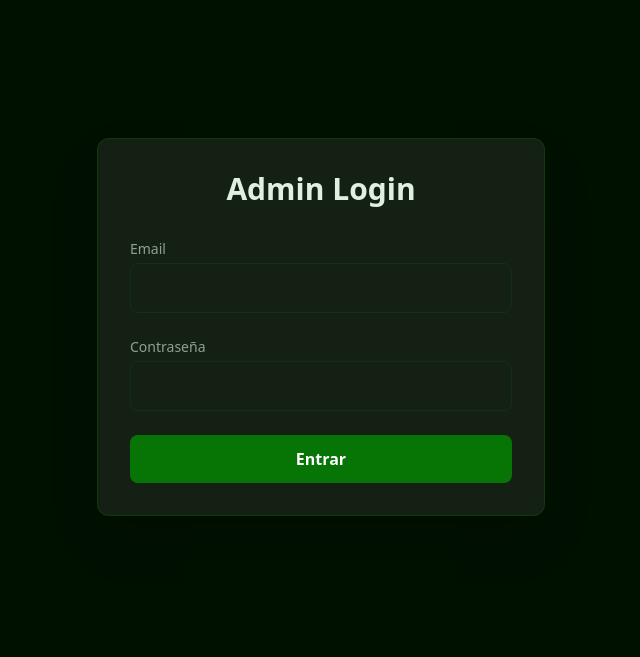
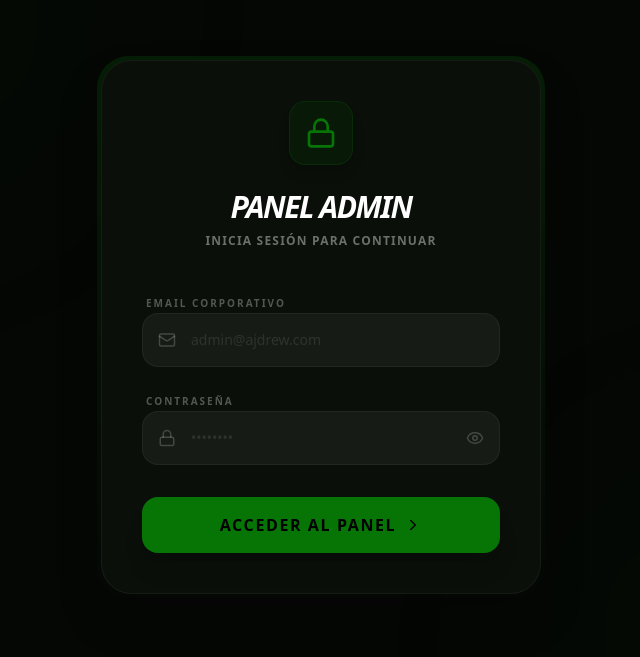
Before and after one commit to AndrewLicona/ajdrew-app, a Next.js app in the folder app/frontend/: page /login in a window 1280 px wide. Shown: the part 143-800 px from the top of the page, without its empty margins (319-959 px from the left). Built offline with nearby package versions, Linux system fonts and the light colour scheme.

Commit message:
feat(ui): improve login screen with password visibility toggle and premium styling

```diff
--- a/app/frontend/src/app/login/page.tsx
+++ b/app/frontend/src/app/login/page.tsx
@@ -3,10 +3,13 @@
 import React, { useState } from 'react';
 import { useRouter } from 'next/navigation';
 import Swal from 'sweetalert2';
+import { Eye, EyeOff, Lock, Mail, ChevronRight } from 'lucide-react';
+import { motion } from 'framer-motion';
 
 export default function LoginPage() {
     const [email, setEmail] = useState('');
     const [password, setPassword] = useState('');
+    const [showPassword, setShowPassword] = useState(false);
     const [loading, setLoading] = useState(false);
     const router = useRouter();
 
@@ -31,18 +34,23 @@ export default function LoginPage() {
 
             Swal.fire({
                 icon: 'success',
-                title: '¡Bienvenido!',
-                text: `Hola, ${data.user.nombre}`,
+                title: '¡Acceso Concedido!',
+                text: `Bienvenido de nuevo, ${data.user.nombre}`,
                 timer: 1500,
                 showConfirmButton: false,
+                background: '#0a0f0a',
+                color: '#fff',
+                iconColor: 'var(--color-primary)'
             });
 
             router.push('/admin');
         } catch (error: any) {
             Swal.fire({
                 icon: 'error',
-                title: 'Error',
+                title: 'Error de Acceso',
                 text: error.message,
+                background: '#0a0f0a',
+                color: '#fff',
             });
         } finally {
             setLoading(false);
@@ -50,47 +58,88 @@ export default function LoginPage() {
     };
 
     return (
-        <div className="min-h-screen flex items-center justify-center bg-[var(--color-bg)]">
-            <div className="w-full max-w-md p-8 bg-[var(--color-card)] rounded-xl border border-[var(--color-primary)]/30 shadow-2xl">
-                <h1 className="text-3xl font-bold text-center mb-8 text-[var(--color-text)]">Admin Login</h1>
+        <div className="min-h-screen flex items-center justify-center bg-[#050705] relative overflow-hidden">
+            {/* Background Decorative Elements */}
+            <div className="absolute top-0 left-0 w-full h-full overflow-hidden pointer-events-none">
+                <div className="absolute top-[-10%] left-[-10%] w-[40%] h-[40%] bg-[var(--color-primary)]/5 blur-[120px] rounded-full" />
+                <div className="absolute bottom-[-10%] right-[-10%] w-[40%] h-[40%] bg-[var(--color-primary)]/5 blur-[120px] rounded-full" />
+            </div>
 
-                <form onSubmit={handleLogin} className="space-y-6" data-testid="login-form">
-                    <div>
-                        <label className="block text-sm font-medium text-[var(--color-text-secondary)] mb-1">Email</label>
+            <motion.div
+                initial={{ opacity: 0, y: 20 }}
+                animate={{ opacity: 1, y: 0 }}
+                className="w-full max-w-md p-1 bg-gradient-to-b from-[var(--color-primary)]/20 to-transparent rounded-[2rem] shadow-2xl relative z-10"
+            >
+                <div className="bg-[#0a0f0a] rounded-[1.9rem] p-8 md:p-10 border border-white/5">
+                    <div className="text-center mb-10">
+                        <div className="w-16 h-16 bg-[var(--color-primary)]/10 rounded-2xl flex items-center justify-center mx-auto mb-6 border border-[var(--color-primary)]/20 shadow-lg shadow-[var(--color-primary)]/5">
+                            <Lock className="text-[var(--color-primary)]" size={32} />
+                        </div>
+                        <h1 className="text-3xl font-black text-white italic tracking-tighter uppercase mb-2">Panel Admin</h1>
+                        <p className="text-white/40 text-xs font-bold uppercase tracking-widest">Inicia sesión para continuar</p>
+                    </div>
+
+                    <form onSubmit={handleLogin} className="space-y-5" data-testid="login-form">
+                        <div className="space-y-2">
+                            <label className="text-[10px] font-black text-white/30 uppercase tracking-[2px] ml-1">Email Corporativo</label>
+                            <div className="relative group">
+                                <Mail className="absolute left-4 top-1/2 -translate-y-1/2 text-white/20 group-focus-within:text-[var(--color-primary)] transition-colors" size={18} />
                                 <input
                                     type="email"
                                     required
                                     data-testid="email-input"
                                     aria-label="Correo Electrónico"
-                            className="w-full p-3 rounded-lg bg-[var(--color-bg)] border border-[var(--color-primary)]/20 focus:border-[var(--color-primary)] outline-none transition-colors"
+                                    placeholder="admin@ajdrew.com"
+                                    className="w-full pl-12 pr-4 py-4 rounded-2xl bg-white/5 border border-white/5 focus:border-[var(--color-primary)]/30 text-white text-sm outline-none transition-all placeholder:text-white/10"
                                     value={email}
                                     onChange={(e) => setEmail(e.target.value)}
                                 />
                             </div>
+                        </div>
 
-                    <div>
-                        <label className="block text-sm font-medium text-[var(--color-text-secondary)] mb-1">Contraseña</label>
+                        <div className="space-y-2">
+                            <label className="text-[10px] font-black text-white/30 uppercase tracking-[2px] ml-1">Contraseña</label>
+                            <div className="relative group">
+                                <Lock className="absolute left-4 top-1/2 -translate-y-1/2 text-white/20 group-focus-within:text-[var(--color-primary)] transition-colors" size={18} />
                                 <input
-                            type="password"
+                                    type={showPassword ? 'text' : 'password'}
                                     required
                                     data-testid="password-input"
                                     aria-label="Contraseña"
-                            className="w-full p-3 rounded-lg bg-[var(--color-bg)] border border-[var(--color-primary)]/20 focus:border-[var(--color-primary)] outline-none transition-colors"
+                                    placeholder="••••••••"
+                                    className="w-full pl-12 pr-12 py-4 rounded-2xl bg-white/5 border border-white/5 focus:border-[var(--color-primary)]/30 text-white text-sm outline-none transition-all placeholder:text-white/10"
                                     value={password}
                                     onChange={(e) => setPassword(e.target.value)}
                                 />
+                                <button
+                                    type="button"
+                                    data-testid="password-toggle"
+                                    onClick={() => setShowPassword(!showPassword)}
+                                    className="absolute right-4 top-1/2 -translate-y-1/2 text-white/20 hover:text-white transition-colors"
+                                >
+                                    {showPassword ? <EyeOff size={18} /> : <Eye size={18} />}
+                                </button>
+                            </div>
                         </div>
 
                         <button
                             type="submit"
                             disabled={loading}
                             data-testid="login-submit-button"
-                        className="w-full py-3 bg-[var(--color-primary)] text-white font-bold rounded-lg hover:bg-[var(--color-primary-dark)] transition-colors disabled:opacity-50"
+                            className="w-full group mt-8 py-4 bg-[var(--color-primary)] text-black font-black uppercase tracking-widest rounded-2xl hover:scale-[1.02] active:scale-[0.98] transition-all disabled:opacity-50 flex items-center justify-center gap-2 shadow-xl shadow-[var(--color-primary)]/20"
                         >
-                        {loading ? 'Iniciando...' : 'Entrar'}
+                            {loading ? (
+                                'Verificando...'
+                            ) : (
+                                <>
+                                    <span>Acceder al Panel</span>
+                                    <ChevronRight size={18} className="group-hover:translate-x-1 transition-transform" />
+                                </>
+                            )}
                         </button>
                     </form>
                 </div>
+            </motion.div>
         </div>
     );
 }
```
Lines whose indentation alone changed are shown as unchanged.
